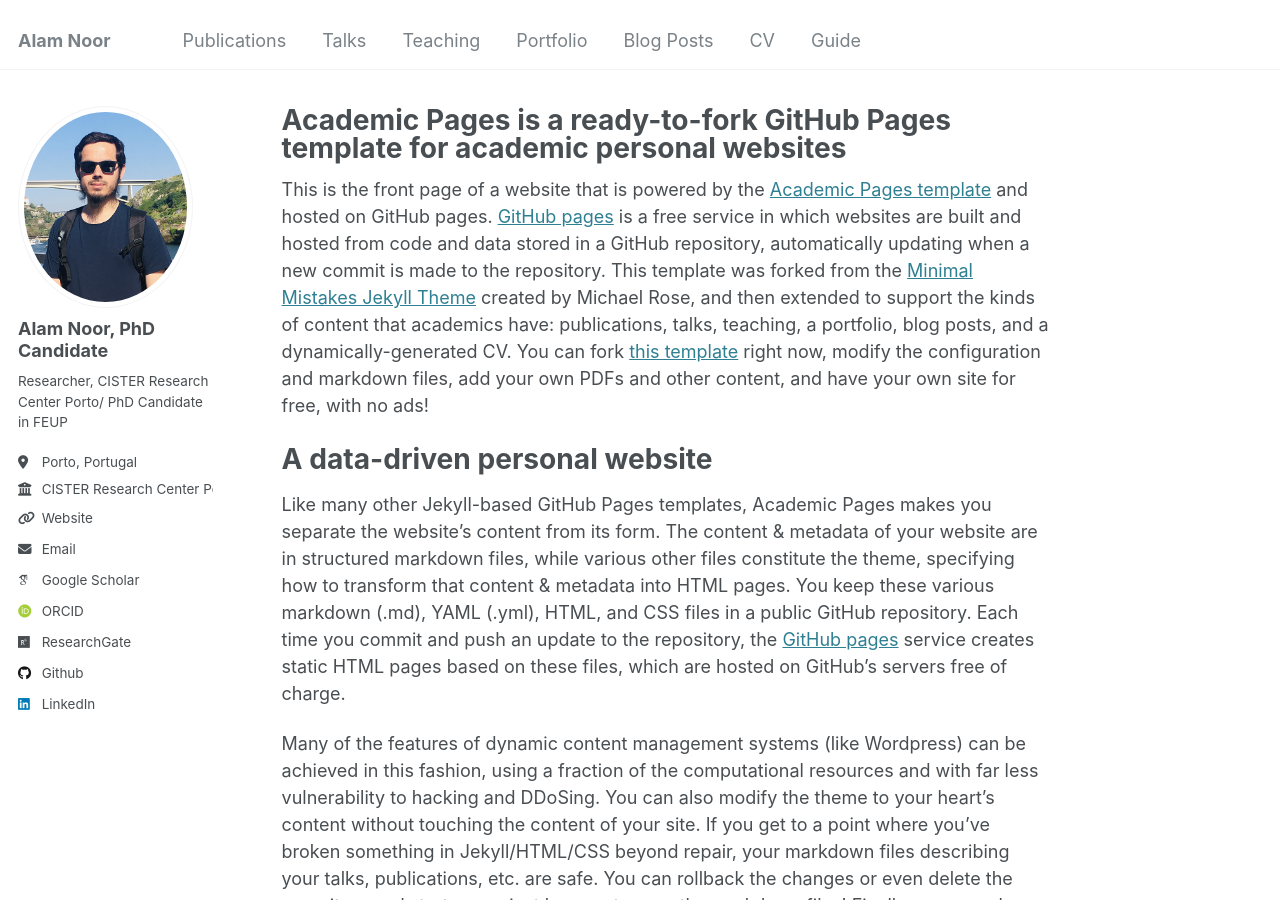
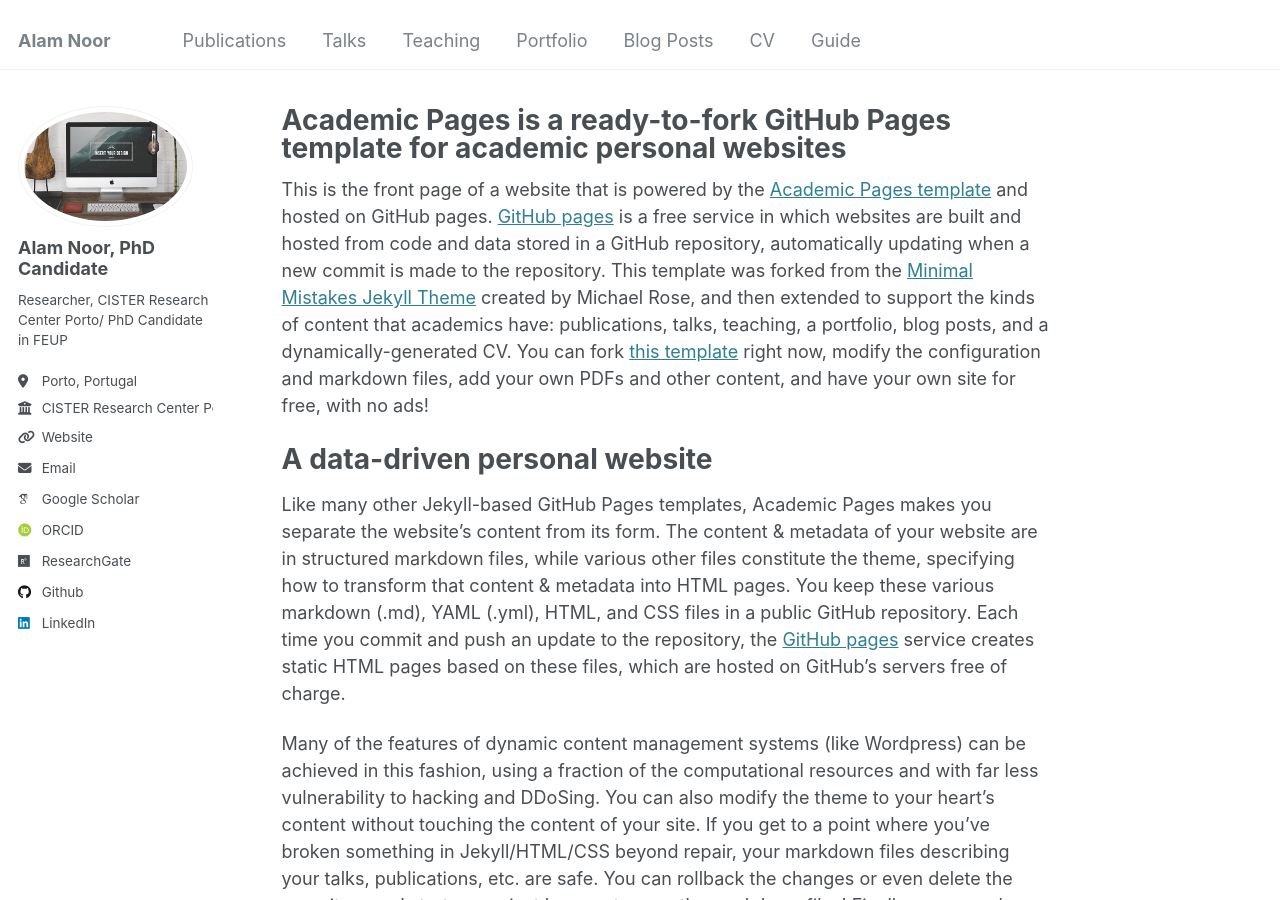
Before and after one commit to Alamnoor/alamnoor.github.io, a Jekyll site: the page built from _pages/about.md, in a window 1280 px wide and 900 px high. Built offline with Jekyll 4.4.1, drawn with Linux system fonts in a browser that asks for light colours; some web fonts are replaced.

Commit message:
Update _config.yml

```diff
--- a/_config.yml
+++ b/_config.yml
@@ -21,7 +21,7 @@ repository               : "academicpages/academicpages.github.io"
 #               Additional customization can be done by editing /_includes/author-profile.html
 author:
   # Biographic information
-  avatar           : "aimage.png"
+  avatar           : "foo-bar-identity-th.jpg"
   name             : "Alam Noor, PhD Candidate"
   pronouns         : # example: "she/her"
   bio              : "Researcher, CISTER Research Center Porto/ PhD Candidate in FEUP"
```
